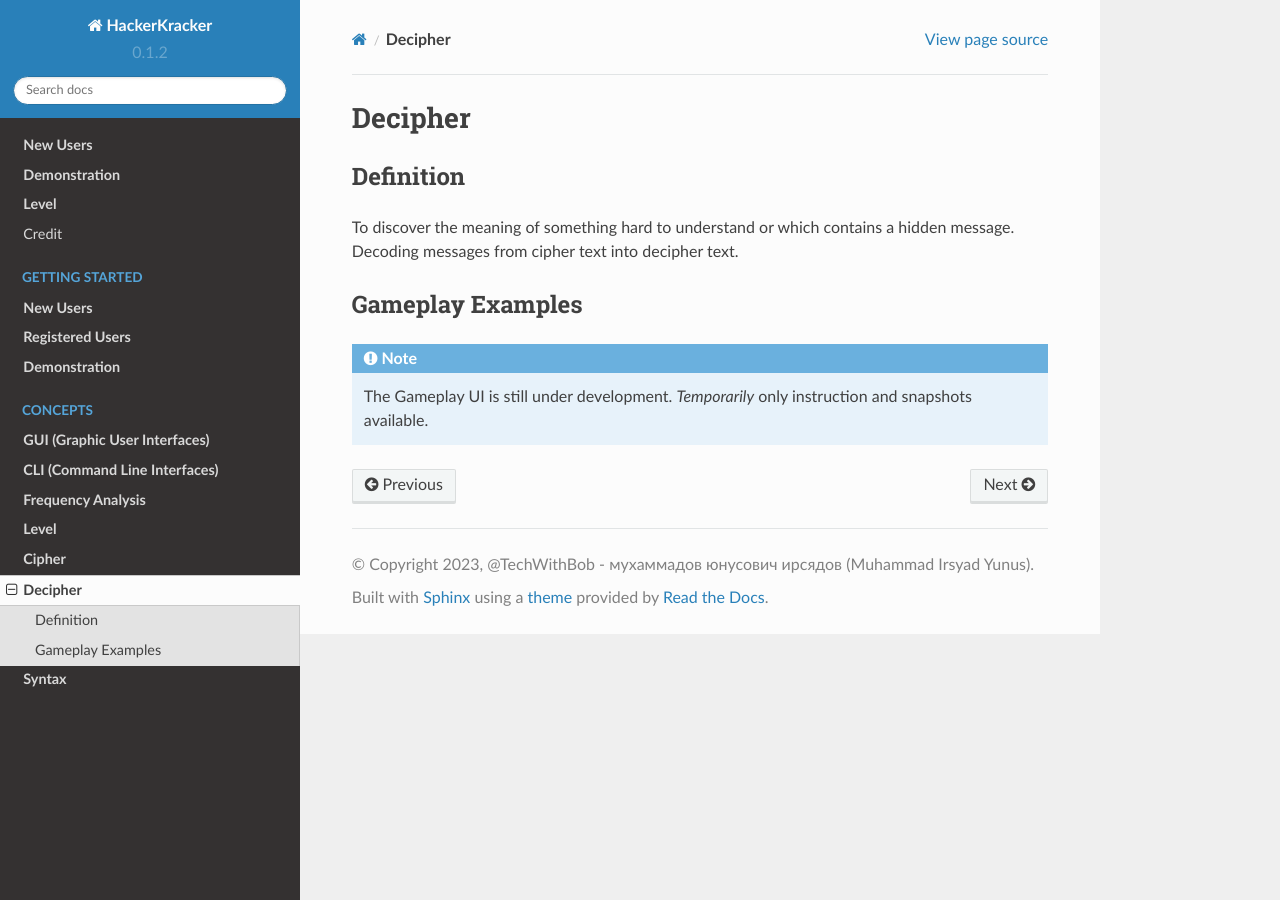
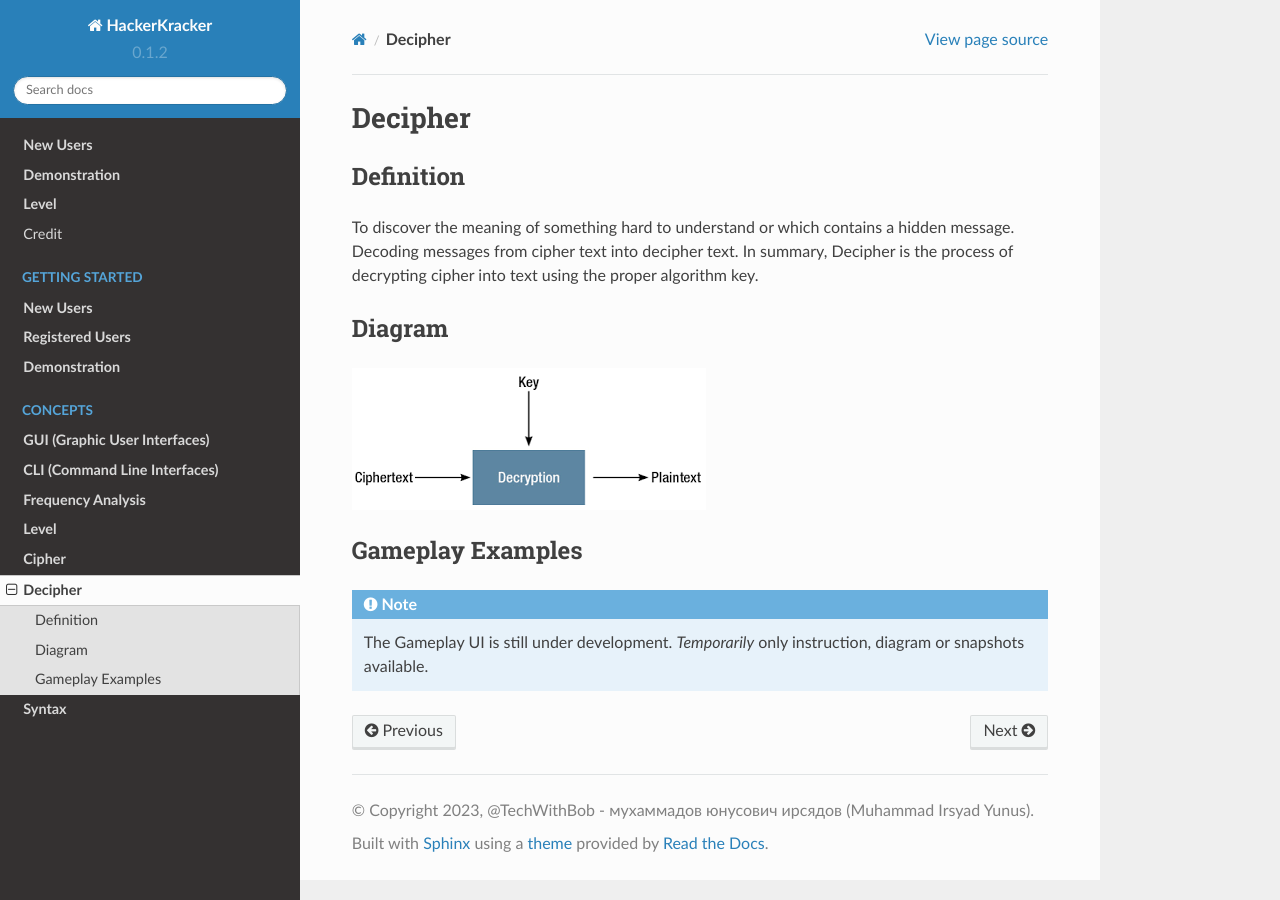
Before and after one commit to techwithbob/HackerKracker, a Sphinx documentation site: the page built from docs/source/concepts/decipher.rst, in a window 1280 px wide. Built offline with Sphinx 7.4.7 and the Read the Docs theme 2.0.0, drawn with Linux system fonts in a browser that asks for light colours.

Commit message:
Update decipher.rst

```diff
--- a/docs/source/concepts/decipher.rst
+++ b/docs/source/concepts/decipher.rst
@@ -2,11 +2,17 @@
 =============
 Definition
 -----------
-To discover the meaning of something hard to understand or which contains a hidden message. Decoding messages from cipher text into decipher text.
+To discover the meaning of something hard to understand or which contains a hidden message. Decoding messages from cipher text into decipher text. In summary, Decipher is the process of decrypting cipher into text using the proper algorithm key.
+
+Diagram
+--------
+
+.. figure:: ../images/decryption.png
+    :alt: decryption
 
 Gameplay Examples
 ------------------
 
 .. note::
     The Gameplay UI is still under development.
-    *Temporarily* only instruction and snapshots available.
+    *Temporarily* only instruction, diagram or snapshots available.
```
